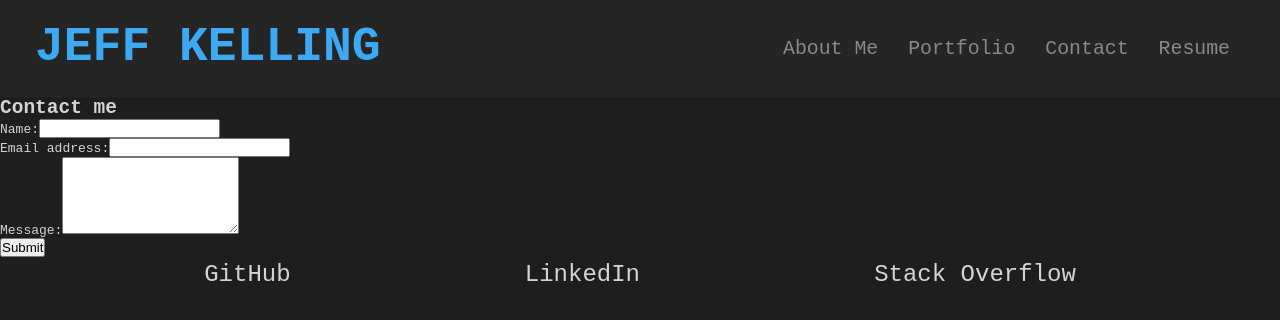
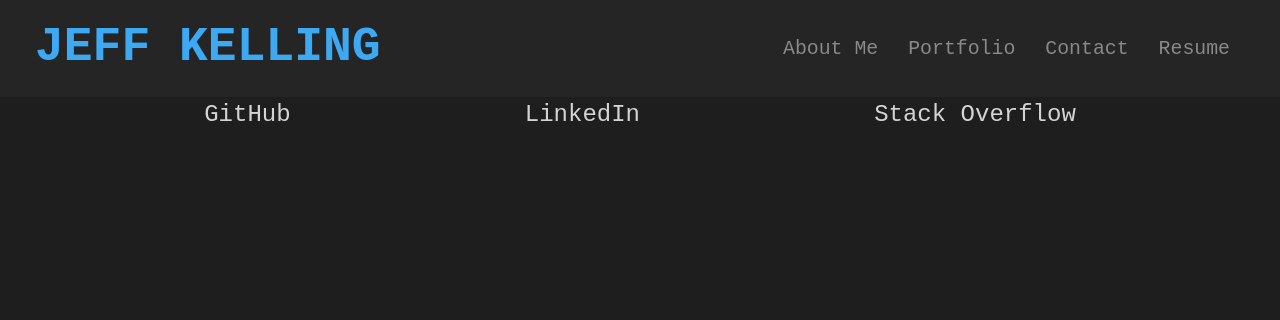
Before and after one commit to mews0/portfolio-react, a React (Create React App) app: page / in a window 1280 px wide. Shown: the top 320 px of the page. Built offline with nearby package versions, Linux system fonts and the light colour scheme.

Commit message:
Update ContactForm to display error msg on blur, if necessary

```diff
--- a/src/App.js
+++ b/src/App.js
@@ -11,7 +11,7 @@
     <div>
       <Header></Header>
       <main>
-        <ContactForm></ContactForm>
+
       </main>
       <Footer></Footer>
     </div>
--- a/src/components/Contact/index.js
+++ b/src/components/Contact/index.js
@@ -37,16 +37,21 @@
       <form id="contact-form" onSubmit={handleSubmit}>
         <div>
           <label htmlFor="name">Name:</label>
-          <input type="text" defaultValue={name} onChange={handleChange} name="name" />
+          <input type="text" defaultValue={name} onBlur={handleChange} name="name" />
         </div>
         <div>
           <label htmlFor="email">Email address:</label>
-          <input type="email" defaultValue={email} name="email" onChange={handleChange} />
+          <input type="email" defaultValue={email} name="email" onBlur={handleChange} />
         </div>
         <div>
           <label htmlFor="message">Message:</label>
-          <textarea name="message" defaultValue={message} onChange={handleChange} rows="5" />
+          <textarea name="message" defaultValue={message} onBlur={handleChange} rows="5" />
         </div>
+        {errorMessage && (
+          <div>
+            <p className="error-text">{errorMessage}</p>
+          </div>
+        )}
         <button type="submit">Submit</button>
       </form>
     </section>
```
